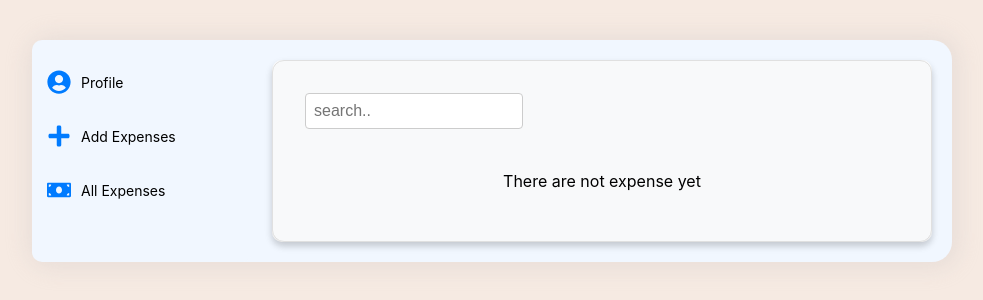
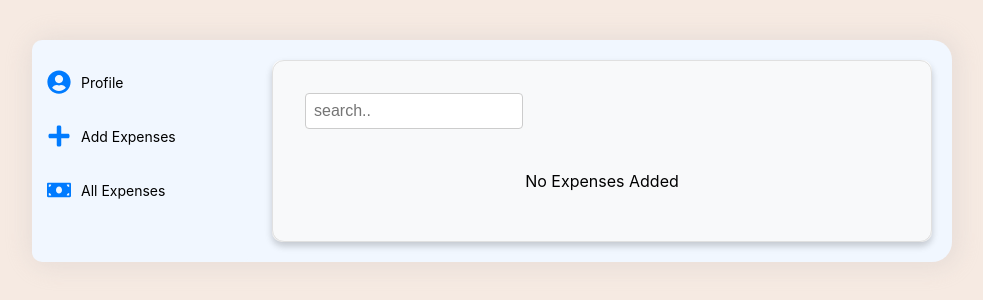
Before and after one commit to Ajazmiah/ExpenseTracker-, a React (Vite) app: page / in a window 1280 px wide. Both pictures are taken after a click on the item "All Expenses". Shown: the top 300 px of the page, without its empty margins (148-1131 px from the left). Built offline with nearby package versions, Linux system fonts and the light colour scheme.

Commit message:
added no match nd no expense msg on search

```diff
--- a/src/Components/Expenses/Expenses.jsx
+++ b/src/Components/Expenses/Expenses.jsx
@@ -14,6 +14,8 @@ function Expenses({ expenses }) {
 
   }, [query]);
 
+  const MSG = (expenses.length > 0 && filterExpenses.length < 1 ) ? 'No match' : 'No Expenses Added '
+
   return (
     <div className={styles.container}>
       <input
@@ -23,8 +25,8 @@ function Expenses({ expenses }) {
         className={styles["search-input"]}
         onChange={handleChange}
       />
-      {expenses.length <= 0 ? (
-        <p>There are not expense yet</p>
+      {filterExpenses.length < 1 ? (
+        <p>{MSG}</p>
       ) : (
         filterExpenses.map((transaction, index) => (
           <div key={transaction.id} className={styles.transaction}>
```
